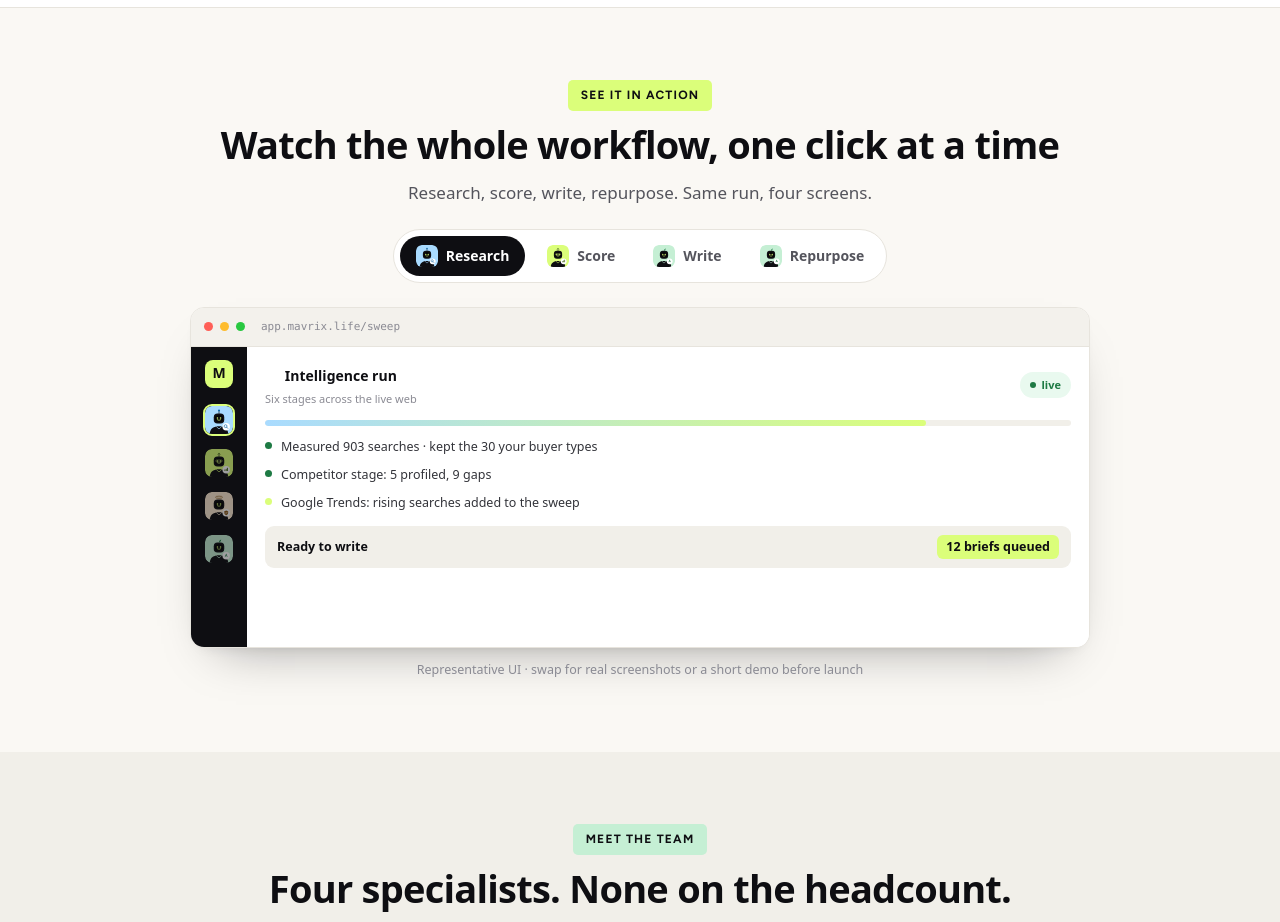
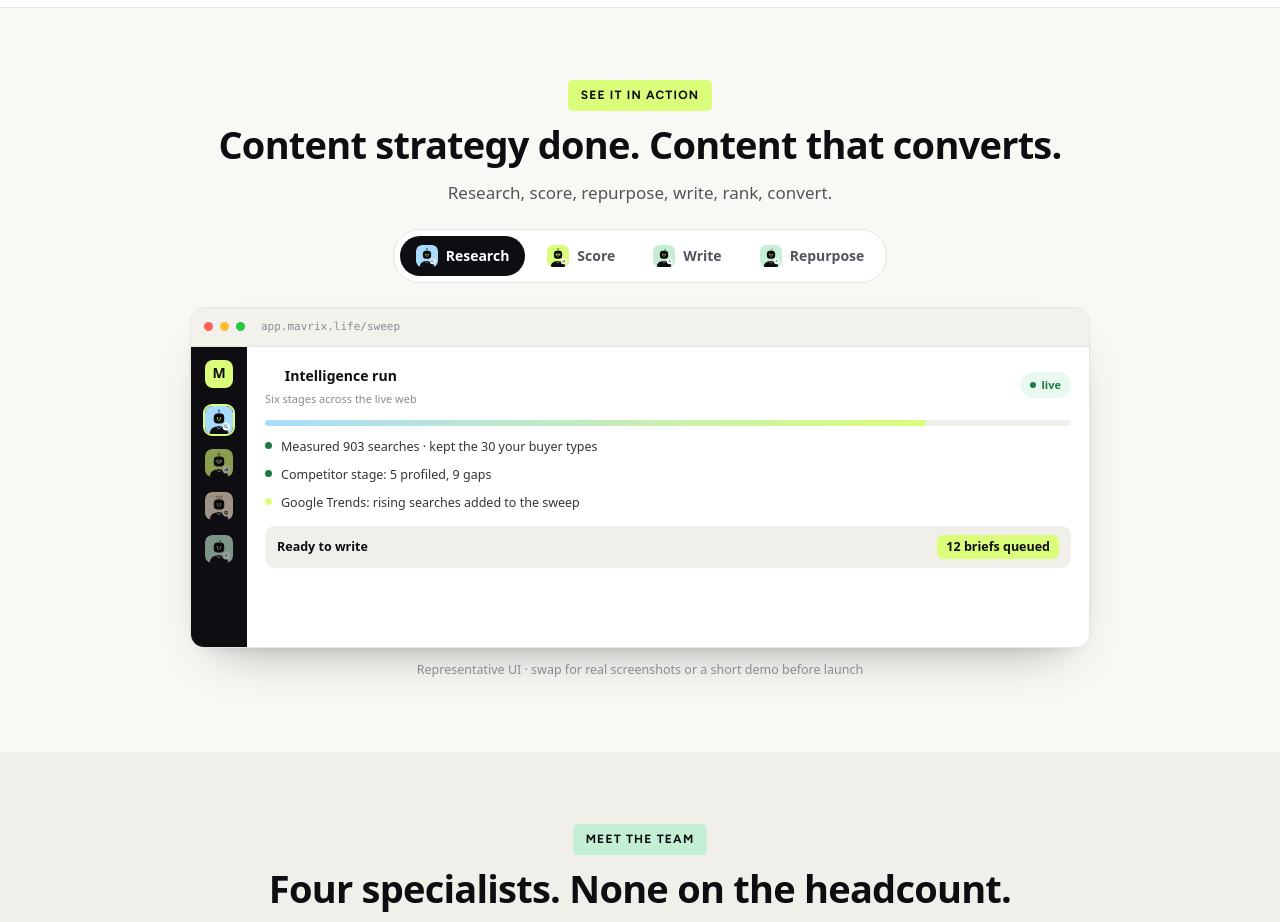
Before and after one commit to ricardoporteus/wire, a Next.js app: page / in a window 1280 px wide. Shown: the part 1020-1942 px from the top of the page. Built offline with nearby package versions, Linux system fonts and the light colour scheme.

Commit message:
Reword the demo section heading and lead
Co-Authored-By: Claude Opus 4.8 <noreply@anthropic.com>

```diff
--- a/src/app/(marketing)/_components/Home.tsx
+++ b/src/app/(marketing)/_components/Home.tsx
@@ -92,8 +92,8 @@ export function Home() {
       <section className="band center" id="demo">
         <div className="wrap">
           <span className="eyebrow">See it in action</span>
-          <h2 className="sec" style={{ marginTop: 14 }}>Watch the whole workflow, one click at a time</h2>
-          <p className="lead" style={{ margin: "14px auto 0" }}>Research, score, write, repurpose. Same run, four screens.</p>
+          <h2 className="sec" style={{ marginTop: 14 }}>Content strategy done. Content that converts.</h2>
+          <p className="lead" style={{ margin: "14px auto 0" }}>Research, score, repurpose, write, rank, convert.</p>
           <div className="tabs" role="tablist" aria-label="Product demo">
             {tabs.map((t, i) => (
               <button key={t.label} role="tab" aria-selected={tab === i} onClick={() => setTab(i)}>
```
